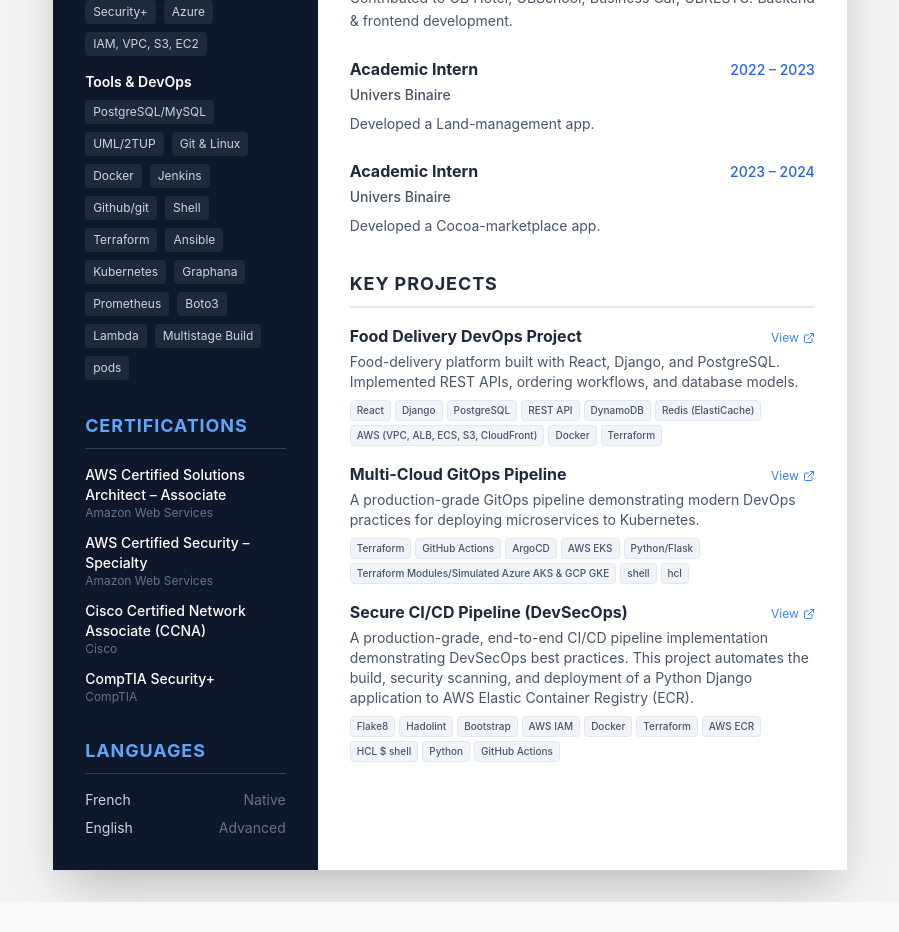
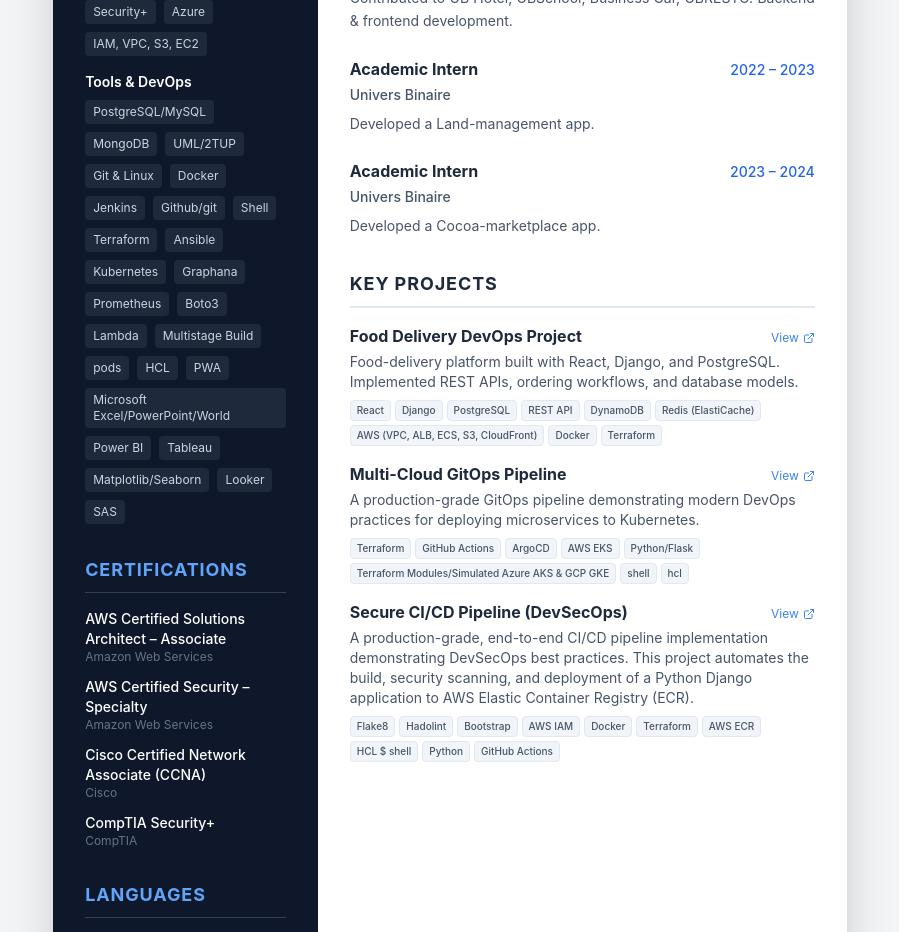
Before and after one commit to miafo1/miafopotfolio, a React (Vite) app: page /cv-preview in a window 1280 px wide. Shown: the part 940-1872 px from the top of the page, without its empty margins (190-1089 px from the left). Before the commit the page ends 1842 px from the top, so only its background shows below. Built offline with nearby package versions, Linux system fonts and the light colour scheme.

Commit message:
Add new skills to the skills list

```diff
--- a/src/data/index.js
+++ b/src/data/index.js
@@ -65,6 +65,7 @@
   ],
   other: [
     { name: "PostgreSQL/MySQL", level: 70 },
+    { name: "MongoDB", level: 70 },
     { name: "UML/2TUP", level: 85 },
     { name: "Git & Linux", level: 70},
     { name: "Docker", level: 70},
@@ -80,6 +81,14 @@
     { name: "Lambda", level: 70},
     { name: "Multistage Build", level: 68},
     { name: "pods", level: 70},
+    { name: "HCL", level: 75},
+    { name: "PWA", level: 72},
+    { name: "Microsoft Excel/PowerPoint/World", level: 70},
+    { name: "Power BI", level: 65},
+    { name: "Tableau", level: 65},
+    { name: "Matplotlib/Seaborn", level: 65 },
+    { name: "Looker", level: 65},
+    { name: "SAS", level: 65},
   ]
 };
 
```
